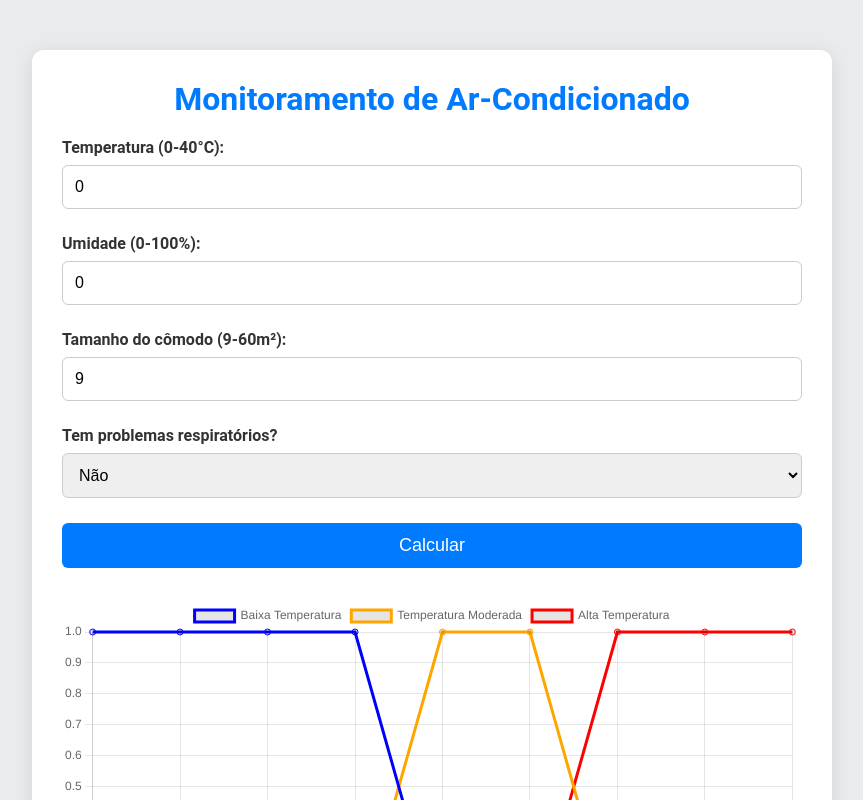
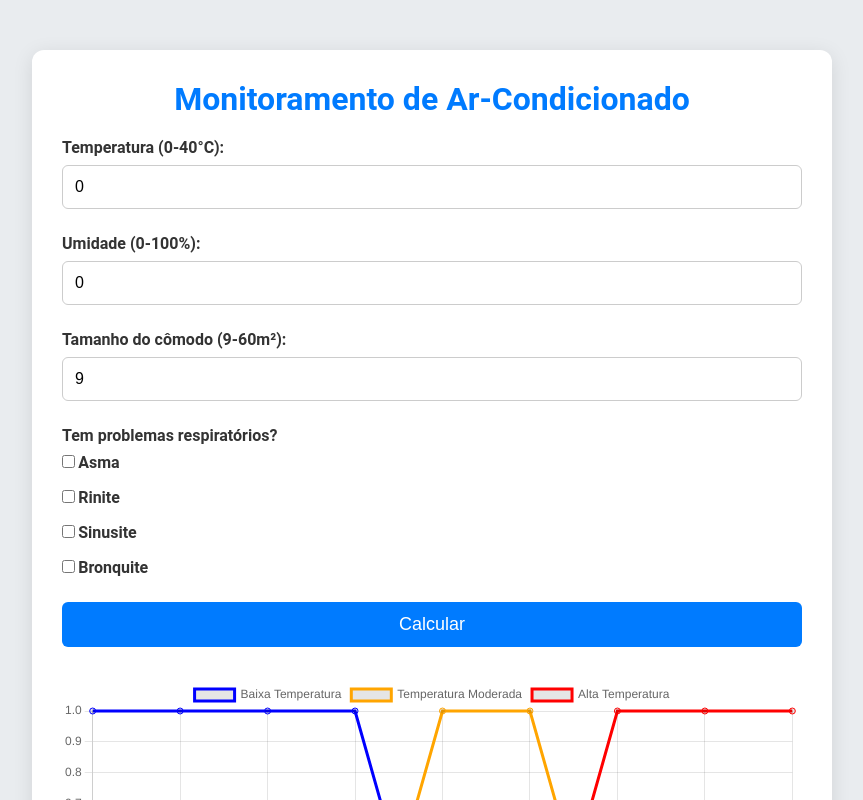
Before and after one commit to FelipeValentim/ac-fuzzy, a React (Vite) app: page / in a window 1280 px wide. Shown: the top 800 px of the page, without its empty margins (208-1071 px from the left). Built offline with nearby package versions, Linux system fonts and the light colour scheme.

Commit message:
problems

```diff
--- a/src/App.css
+++ b/src/App.css
@@ -38,7 +38,7 @@ h1 {
   margin-bottom: 20px; /* Mais espaço entre os grupos */
 }
 
-label {
+.form-label {
   display: block;
   font-weight: bold;
   margin-bottom: 5px;
@@ -46,6 +46,16 @@ label {
   display: flex;
   flex-direction: column;
   gap: 0.5rem;
+}
+
+.issues {
+  display: flex;
+  flex-direction: column;
+  gap: 1rem;
+}
+
+.issues input {
+  margin-right: 0.2rem;
 }
 
 .form-input {
--- a/src/App.jsx
+++ b/src/App.jsx
@@ -3,6 +3,7 @@ import "./App.css"; // Importando seu CSS
 
 import { RulesFuzzy } from "./RulesFuzzy";
 import ChartFuzzy from "./ChartFuzzy";
+import { translations } from "./locale";
 
 function App() {
   const [answer, setAnswer] = useState({
@@ -12,7 +13,23 @@ function App() {
     respiratoryProblem: 0,
   });
   const [pertinences, setPertinences] = useState();
+  const [issues, setIssues] = useState({
+    asma: { checked: false, value: 40 },
+    rinite: { checked: false, value: 15 },
+    sinusite: { checked: false, value: 15 },
+    bronquite: { checked: false, value: 30 },
+  });
 
+  const handleCheckboxChange = (event) => {
+    const { id, checked } = event.target;
+    setIssues((prevIssues) => ({
+      ...prevIssues,
+      [id]: {
+        ...prevIssues[id],
+        checked: checked,
+      },
+    }));
+  };
   const [result, setResult] = useState("");
   // Criar uma distribuição normal com média 0 e desvio padrão 1
 
@@ -32,7 +49,9 @@ function App() {
       Number(answer.temperature),
       Number(answer.humidity),
       Number(answer.roomSize),
-      Number(answer.respiratoryProblem)
+      Object.values(issues).reduce((total, issue) => {
+        return issue.checked ? total + issue.value : total;
+      }, 0)
     );
     setResult(acResult);
   };
@@ -42,7 +61,7 @@ function App() {
       <h1>Monitoramento de Ar-Condicionado</h1>
       <form onSubmit={handleSubmit} className="form-container">
         <div className="form-group">
-          <label>
+          <div className="form-label">
             Temperatura (0-40°C):
             <input
               type="number"
@@ -55,10 +74,10 @@ function App() {
               required
               className="form-input"
             />
-          </label>
+          </div>
         </div>
         <div className="form-group">
-          <label>
+          <div className="form-label">
             Umidade (0-100%):
             <input
               type="number"
@@ -71,10 +90,10 @@ function App() {
               required
               className="form-input"
             />
-          </label>
+          </div>
         </div>
         <div className="form-group">
-          <label>
+          <div className="form-label">
             Tamanho do cômodo (9-60m²):
             <input
               type="number"
@@ -87,25 +106,50 @@ function App() {
               required
               className="form-input"
             />
-          </label>
+          </div>
         </div>
         <div className="form-group">
-          <label>
+          <div className="form-label">
             Tem problemas respiratórios?
-            <select
-              className="form-input"
-              onChange={(e) =>
-                setAnswer({
-                  ...answer,
-                  respiratoryProblem: Number(e.target.value),
-                })
-              }
-            >
-              <option value={0}>Não</option>
-              <option value={40}>Leve</option>
-              <option value={100}>Grave</option>
-            </select>
-          </label>
+            <div className="issues">
+              <label htmlFor="asma">
+                <input
+                  type="checkbox"
+                  id="asma"
+                  checked={issues.asma.checked}
+                  onChange={handleCheckboxChange}
+                />
+                <span>Asma</span>
+              </label>
+              <label htmlFor="rinite">
+                <input
+                  type="checkbox"
+                  id="rinite"
+                  checked={issues.rinite.checked}
+                  onChange={handleCheckboxChange}
+                />
+                <span>Rinite</span>
+              </label>
+              <label htmlFor="sinusite">
+                <input
+                  type="checkbox"
+                  id="sinusite"
+                  checked={issues.sinusite.checked}
+                  onChange={handleCheckboxChange}
+                />
+                <span>Sinusite</span>
+              </label>
+              <label htmlFor="bronquite">
+                <input
+                  type="checkbox"
+                  id="bronquite"
+                  checked={issues.bronquite.checked}
+                  onChange={handleCheckboxChange}
+                />
+                <span>Bronquite</span>
+              </label>
+            </div>
+          </div>
         </div>
         <button type="submit" className="submit-button">
           Calcular
@@ -125,7 +169,7 @@ function App() {
               <h3>{name}</h3>
               {pertinence.map((x, index) => (
                 <div key={index}>
-                  {x.output}: {x.fuzzy}
+                  {translations[x.output] || x.output}: {x.fuzzy}
                 </div>
               ))}
             </div>
--- a/src/ChartFuzzy.jsx
+++ b/src/ChartFuzzy.jsx
@@ -124,12 +124,132 @@ const ChartFuzzy = () => {
     labels: ["Desligado", 28, 27, 26, 25, 24, 23, 22, 21, 20, 19, 18, 17, 16],
     datasets: [
       {
-        label: "Pertinência do Resultado",
+        label: "Desligado",
+        data: [1, 0],
+        borderColor: "purple",
+        fill: false,
+      },
+      {
+        label: "28",
+        data: [0, 1, 0],
+        borderColor: "red",
+        fill: false,
+      },
+      {
+        label: "27",
+        data: [null, 0, 1, 0],
+        borderColor: "green",
+        fill: false,
+      },
+      {
+        label: "26",
+        data: [null, null, 0, 1, 0],
+        borderColor: "blue",
+        fill: false,
+      },
+      {
+        label: "25",
+        data: [null, null, null, 0, 1, 0],
+        borderColor: "orange",
+        fill: false,
+      },
+      {
+        label: "24",
+        data: [null, null, null, null, 0, 1, 0],
+        borderColor: "cyan",
+        fill: false,
+      },
+      {
+        label: "23",
+        data: [null, null, null, null, null, 0, 1, 0],
+        borderColor: "magenta",
+        fill: false,
+      },
+      {
+        label: "22",
+        data: [null, null, null, null, null, null, 0, 1, 0],
+        borderColor: "yellow",
+        fill: false,
+      },
+      {
+        label: "21",
+        data: [null, null, null, null, null, null, null, 0, 1, 0],
+        borderColor: "lime",
+        fill: false,
+      },
+      {
+        label: "20",
+        data: [null, null, null, null, null, null, null, null, 0, 1, 0],
+        borderColor: "teal",
+        fill: false,
+      },
+      {
+        label: "19",
+        data: [null, null, null, null, null, null, null, null, null, 0, 1, 0],
+        borderColor: "navy",
+        fill: false,
+      },
+      {
+        label: "18",
         data: [
-          0, 0.083, 0.167, 0.25, 0.333, 0.417, 0.5, 0.583, 0.667, 0.75, 0.833,
-          0.917, 1.0,
+          null,
+          null,
+          null,
+          null,
+          null,
+          null,
+          null,
+          null,
+          null,
+          null,
+          0,
+          1,
+          0,
         ],
-        borderColor: "purple",
+        borderColor: "gray",
+        fill: false,
+      },
+      {
+        label: "17",
+        data: [
+          null,
+          null,
+          null,
+          null,
+          null,
+          null,
+          null,
+          null,
+          null,
+          null,
+          null,
+          0,
+          1,
+          0,
+        ],
+        borderColor: "brown",
+        fill: false,
+      },
+      {
+        label: "16",
+        data: [
+          null,
+          null,
+          null,
+          null,
+          null,
+          null,
+          null,
+          null,
+          null,
+          null,
+          null,
+          null,
+          0,
+          1,
+          0,
+        ],
+        borderColor: "black",
         fill: false,
       },
     ],
@@ -141,7 +261,7 @@ const ChartFuzzy = () => {
       <Line data={humidityData} />
       <Line data={roomSizeData} />
       <Line data={respiratoryProblemData} />
-      <Line data={resultData} />
+      {/* <Line data={resultData} /> */}
       {/* Adicionando o gráfico de Problemas Respiratórios */}
     </div>
   );
--- /dev/null
+++ b/src/locale.jsx
@@ -0,0 +1,11 @@
+export const translations = {
+  low: "Baixa",
+  moderate: "Moderada",
+  high: "Alta",
+  small: "Pequeno",
+  medium: "Médio",
+  big: "Grande",
+  no: "Nenhum",
+  mild: "Leve",
+  severe: "Grave",
+};
```
